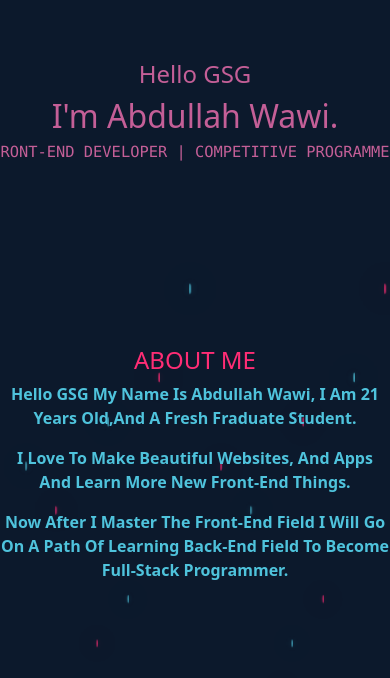
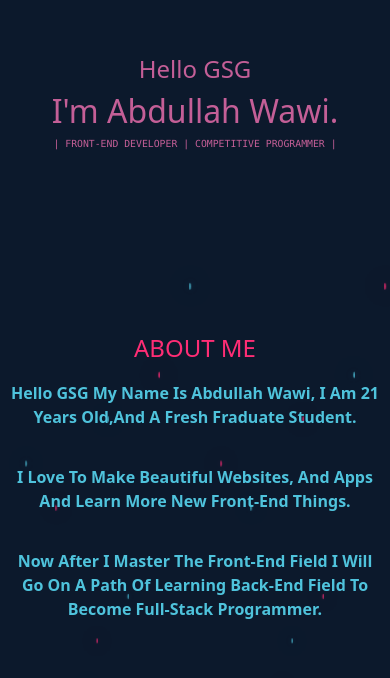
Before and after one commit to AboodW/HTML-CSS-Portifolio, a plain HTML site: page index.html in a window 390 px wide. Shown: the part 166-844 px from the top of the page. Drawn offline with nearby package versions, Linux system fonts and the light colour scheme.

Commit message:
Add files via upload

```diff
--- a/index.css
+++ b/index.css
@@ -160,6 +160,7 @@ body{
       font-size:1.5rem;
    }
    .card-container p{
+      padding:10px;
       font-size:1rem;
    }
    .card-container h2{
@@ -167,13 +168,14 @@ body{
    }
    .flex,.fa,.fab{
       font-size:30px;
+      margin-left: 1.5rem;;
    }
    .introduction h1{font-size:2rem;}
    .introduction h2{font-size:1.5rem;}
-   .introduction h3{font-size:1.1rem;}
+   .introduction h3{font-size:0.7rem;}
 
    .bubble span {
-      width:15px;
-      height:15px;
+      width:10px;
+      height:10px;
    }
  }
```
